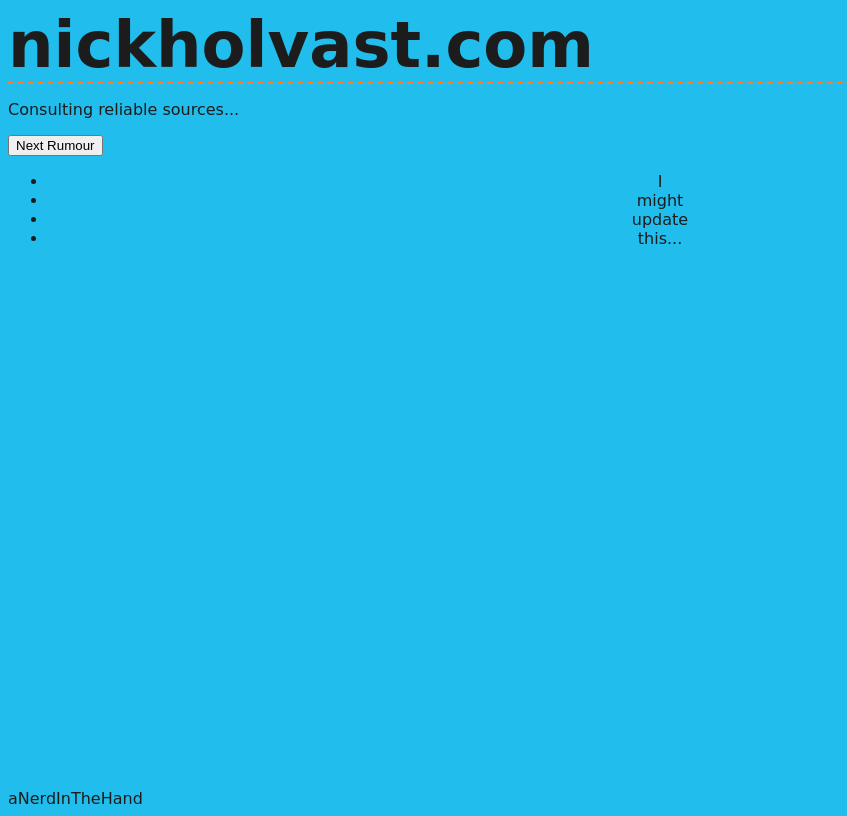
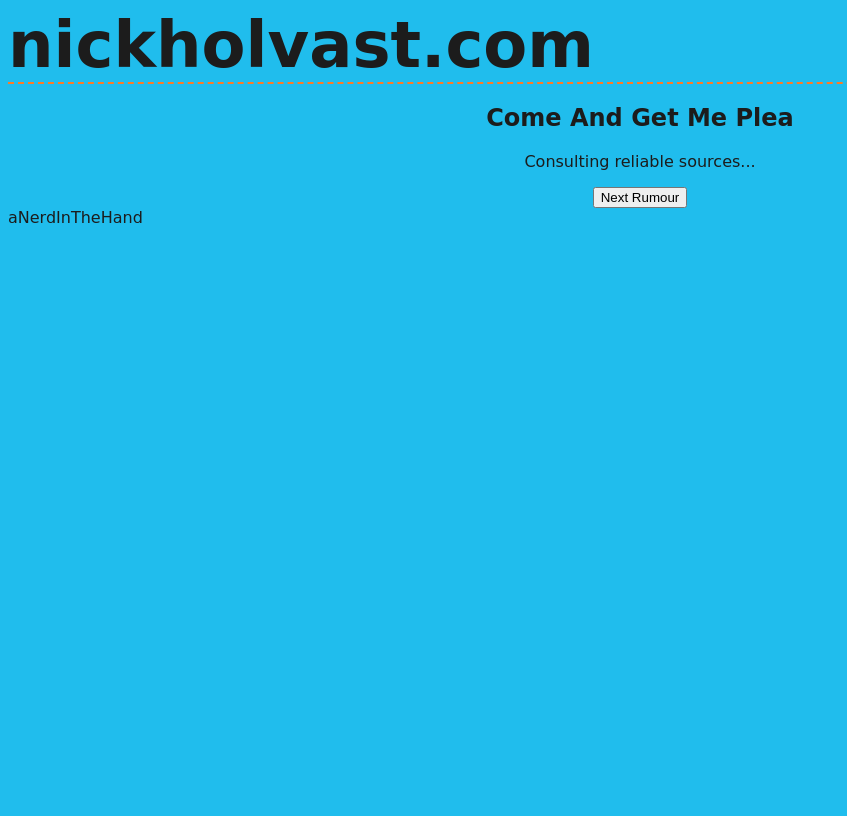
Before and after one commit to aNerdInTheHand/nickholvast.com, a plain HTML site: page index.html in a window 1280 px wide. Shown: the whole page, without its empty margins (0-847 px from the left). Drawn offline with Linux system fonts and the light colour scheme; no server answers; a web font is replaced by a local one.

Commit message:
function tidy up

```diff
--- a/index.html
+++ b/index.html
@@ -22,28 +22,11 @@
       <h1>nickholvast.com</h1>
     </div>
 
-    <div>
+    <div class="homepage-body">
+      <h2>Come And Get Me Plea</h2>
       <p id='rumour' class='rumour-element'>Consulting reliable sources...</p>
       <button onclick="getRumour()" class='rumour-element'>Next Rumour</button>
     </div>
-
-    <div class="homepage-body">
-      <ul>
-        <li>
-          I
-        </li>
-        <li>
-          might
-        </li>
-        <li>
-          update
-        </li>
-        <li>
-          this...
-        </li>
-      </ul>
-    </div>
-  </div>
 
   <footer class="footer">
     aNerdInTheHand
--- a/scripts/rumours.js
+++ b/scripts/rumours.js
@@ -1,13 +1,8 @@
 function getRumour () {
-  const options = {
-    headers: new Headers({ 'x-api-key': 'uw5ICBVlhV3Omu1b3NkQg1tw47WXDaK85bEfme7q' })
-  }
   fetch('https://00xzeci8z8.execute-api.eu-west-1.amazonaws.com')
     .then(response => {
-      console.log(response)
       response.json()
         .then(rumour => {
-          console.log(rumour)
           document.getElementById('rumour').innerHTML = rumour.replace(/"/g, "'")
         })
     })
```
